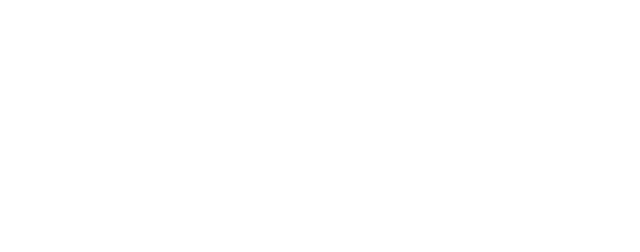
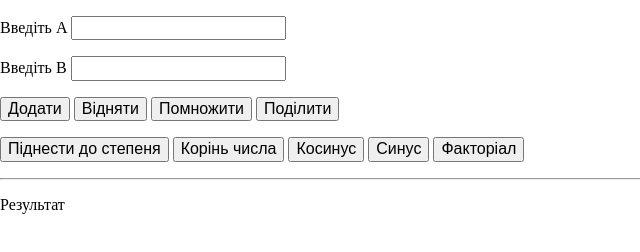
Before and after one commit to YuraLP08/Home-10-Yura-Herasymchuk, a website: page index.html in a window 1280 px wide. Shown: the whole page, without its empty margins (0-640 px from the left). Drawn offline with nearby package versions, Linux system fonts and the light colour scheme.

Commit message:
simple oerations

```diff
--- a/index.html
+++ b/index.html
@@ -5,16 +5,27 @@
     <title>Title</title>
     <meta name="viewport" content="width=device-width, initial-scale=1.0, user-scalable=no">
     <link rel="stylesheet" href="css/main.css">
+    <script src="js/main.js"></script>
 </head>
 <body>
-<header>
+    <p>Введіть А <input type="text" id="n1"></p>
+    <p>Введіть B <input type="text" id="n2"></p>
+    <p>
+        <button onclick="add()">Додати</button>
+        <button onclick="subtract()">Відняти</button>
+        <button onclick="multiply()">Помножити</button>
+        <button onclick="divide()">Поділити</button>
+    </p>
+    <p>
+        <button onclick="power()">Піднести до степеня</button>
+        <button>Корінь числа</button>
+        <button>Косинус</button>
+        <button>Синус</button>
+        <button>Факторіал</button>
+    </p>
+    <hr>
+    <p id="out">Результат</p>
+<script src="https://ajax.googleapis.com/ajax/libs/jquery/3.2.1/jquery.min.js"></script>
 
-</header>
-
-<footer>
-
-</footer>
-<script src="https://ajax.googleapis.com/ajax/libs/jquery/3.2.1/jquery.min.js"></script>
-<script src="js/main.js"></script>
 </body>
 </html>
--- a/js/main.js
+++ b/js/main.js
@@ -1,2 +1,41 @@
 
 //# sourceMappingURL=data:application/json;charset=utf8;base64,eyJ2ZXJzaW9uIjozLCJzb3VyY2VzIjpbXSwibmFtZXMiOltdLCJtYXBwaW5ncyI6IiIsImZpbGUiOiJtYWluLmpzIiwic291cmNlc0NvbnRlbnQiOltdfQ==
+function add() {
+  var num1, num2, add
+  num1 = document.getElementById('n1').value
+  num1 = parseInt(num1)
+  num2 = document.getElementById('n2').value
+  num2 = parseInt(num2)
+  add = num1+num2
+  document.getElementById('out').innerHTML = add
+}
+
+function subtract() {
+  var num1, num2, sub
+  num1 = document.getElementById('n1').value
+  num1 = parseInt(num1)
+  num2 = document.getElementById('n2').value
+  num2 = parseInt(num2)
+  sub = num1-num2
+  document.getElementById('out').innerHTML = sub
+}
+
+function multiply() {
+  var num1, num2, mult
+  num1 = document.getElementById('n1').value
+  num1 = parseInt(num1)
+  num2 = document.getElementById('n2').value
+  num2 = parseInt(num2)
+  mult = num1*num2
+  document.getElementById('out').innerHTML = mult
+}
+
+function divide() {
+  var num1, num2, divide
+  num1 = document.getElementById('n1').value
+  num1 = parseInt(num1)
+  num2 = document.getElementById('n2').value
+  num2 = parseInt(num2)
+  divide = num1/num2
+  document.getElementById('out').innerHTML = divide
+}
```
